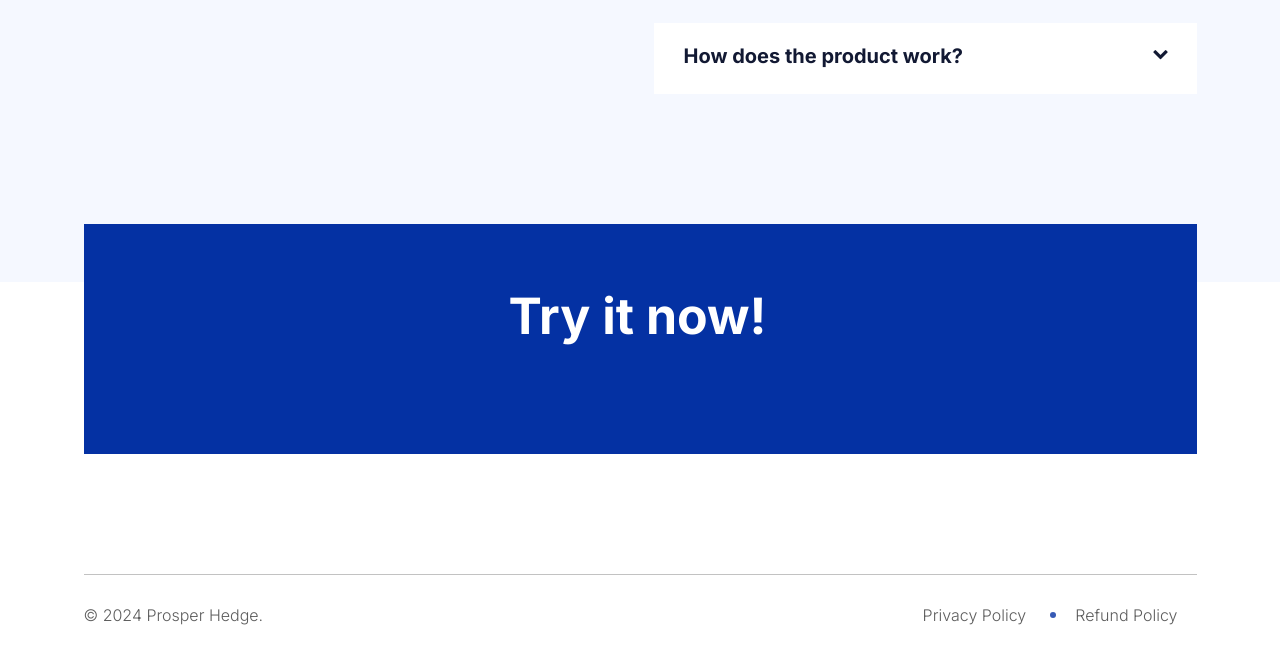
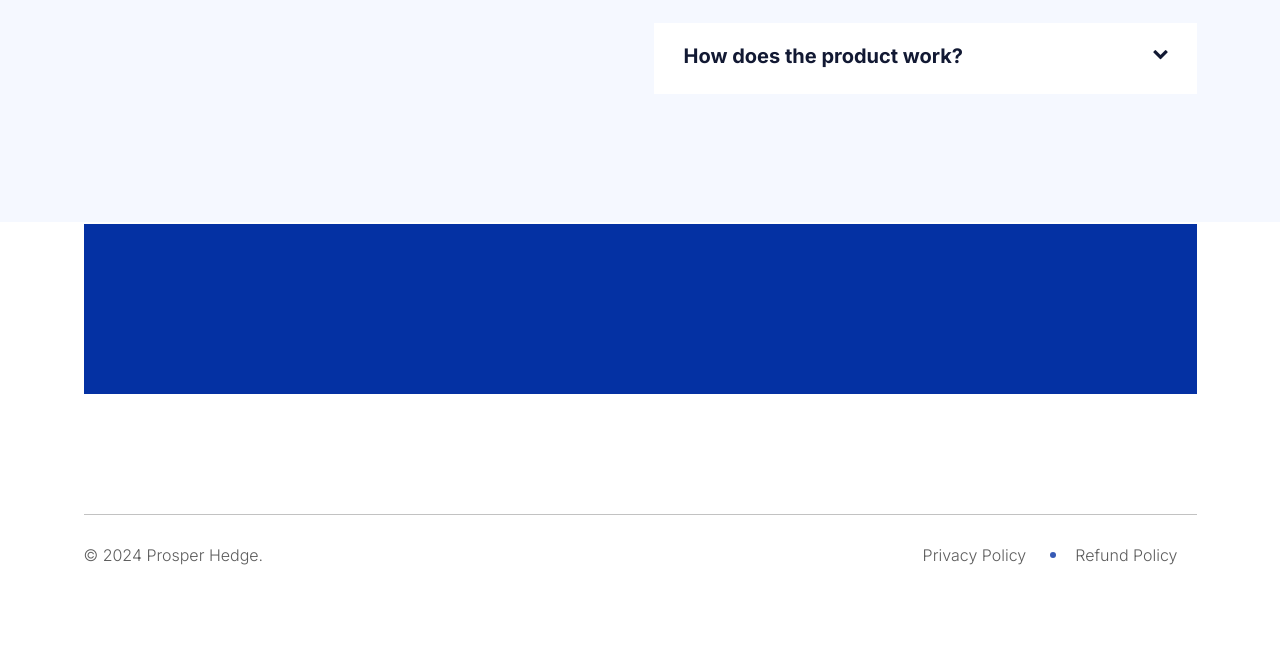
Before and after one commit to muriithiKabogo/prosperhedge, a plain HTML site: page index.html in a window 1280 px wide. Shown: the part 4491-5147 px from the top of the page. After the commit the page ends 5087 px from the top, so only its background shows below. Drawn offline with Linux system fonts and the light colour scheme.

```diff
--- a/index.html
+++ b/index.html
@@ -611,7 +611,7 @@
 			  	       <div class="cta-wrap">
        						<div class="sec-title text-center">
        							<h2 class="title white-color pb-20">
-       								Try it now!
+       								<!-- Try it now! -->
        							</h2>
        							<!-- <p class="desc desc3">
        								Try it risk free — we don’t charge cancellation fees.
```
